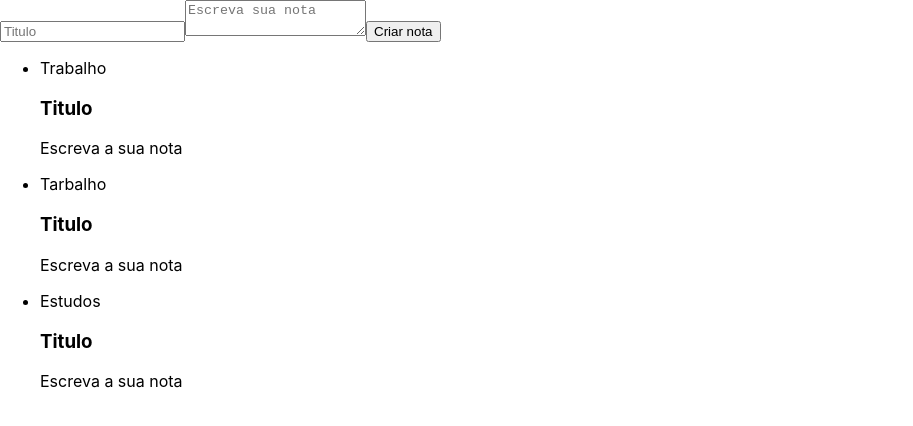
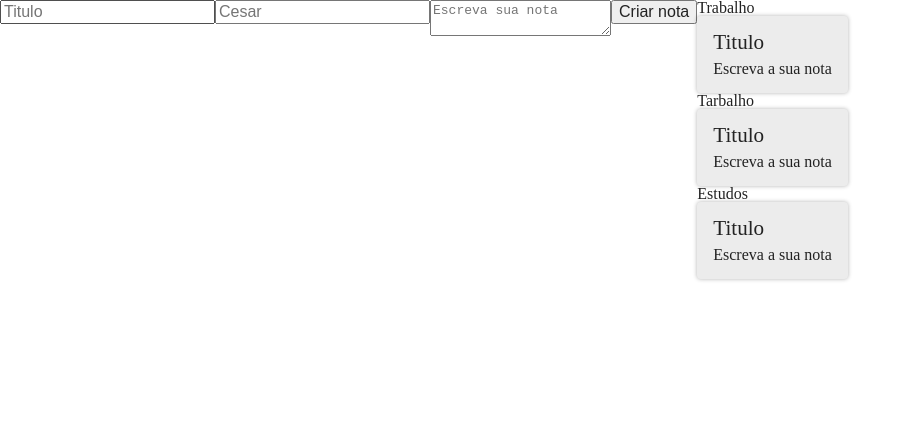
Before and after one commit to gualterapple/React---ceep, a React (Create React App) app: page / in a window 1280 px wide. Shown: the top 426 px of the page, without its empty margins (0-913 px from the left). Built offline with nearby package versions, Linux system fonts and the light colour scheme.

Commit message:
Guardando alteraçoes

```diff
--- a/src/App.css
+++ b/src/App.css
@@ -1,38 +1,12 @@
-.App {
-  text-align: center;
+.conteudo{
+  display:flex;
 }
 
-.App-logo {
-  height: 40vmin;
-  pointer-events: none;
+:root
+{
+  --primaria: #58a4b0;
+  --secundaria: #373f51;
+  --secundaria-ativa: #cccccc;
+  --fundo: #ffffff;
+  --fundo-detalhes: #ececec;
 }
-
-@media (prefers-reduced-motion: no-preference) {
-  .App-logo {
-    animation: App-logo-spin infinite 20s linear;
-  }
-}
-
-.App-header {
-  background-color: #282c34;
-  min-height: 100vh;
-  display: flex;
-  flex-direction: column;
-  align-items: center;
-  justify-content: center;
-  font-size: calc(10px + 2vmin);
-  color: white;
-}
-
-.App-link {
-  color: #61dafb;
-}
-
-@keyframes App-logo-spin {
-  from {
-    transform: rotate(0deg);
-  }
-  to {
-    transform: rotate(360deg);
-  }
-}
--- a/src/App.js
+++ b/src/App.js
@@ -1,12 +1,12 @@
 import "./App.css";
-import  ListaDeNotas  from "./components/ListaDeNotas";
-import  FormularioCadastro  from "./components/FormularioCadastro";
+import  ListaDeNotas  from "./components/ListaDeNotas/ListaDeNotas";
+import  FormularioCadastro  from "./components/FormularioCadastro/FormularioCadastro";
 import { Component } from 'react';
 
 class App extends Component {
   render(){
     return (
-      <section>
+      <section className="conteudo">
         <FormularioCadastro />
         <ListaDeNotas />
       </section>
--- a/src/components/CardNota.jsx
+++ /dev/null
@@ -1,15 +0,0 @@
-import React, { Component } from "react";
-class CardNota extends Component {
-  render() {
-    return (
-      <section>
-        <header>
-          <h1>Titulo</h1>
-        </header>
-        <p>Escreva a sua nota</p>
-      </section>
-    );
-  }
-}
-
-export default CardNota;
--- /dev/null
+++ b/src/components/CardNota/CardNota.jsx
@@ -0,0 +1,16 @@
+import React, { Component } from "react";
+import "./estilo.css"
+class CardNota extends Component {
+  render() {
+    return (
+      <section className="card-nota">
+        <header className="card-nota_cabecalho">
+          <h1 className="card-nota_titulo">Titulo</h1>
+        </header>
+        <p className="card-nota_texto">Escreva a sua nota</p>
+      </section>
+    );
+  }
+}
+
+export default CardNota;
--- /dev/null
+++ b/src/components/CardNota/estilo.css
@@ -0,0 +1,27 @@
+.card-nota {
+    display: flex;
+    flex-direction: column;
+    align-items: flex-start;
+    justify-content: space-between;
+    background-color: var(--fundo-detalhes);
+    border-radius: 4px;
+    flex-wrap: wrap;
+    box-shadow: 0 0 4px rgba(0, 0, 0, 0.3);
+    padding: 16px;
+  }
+  .card-nota_cabecalho {
+    font-size: 1.1em;
+    display: flex;
+    justify-content: space-between;
+    align-items: center;
+  }
+
+  .card-nota_texto {
+    margin-top: 8px;
+    font-size: 1em;
+  }
+
+  .card-nota_titulo {
+    font-size: 1.2em;
+    margin-right: 12px;
+  }
--- a/src/components/FormularioCadastro.jsx
+++ b/src/components/FormularioCadastro/FormularioCadastro.jsx
@@ -1,10 +1,12 @@
 import React, { Component } from "react";
+import "./estilo.css"
 
 class FormularioCadastro extends Component {
   render() {
     return (
       <form>
         <input type="text" placeholder="Titulo" />
+        <input type="text" placeholder="Cesar" />
         <textarea placeholder="Escreva sua nota" />
         <button>Criar nota</button>
       </form>
--- a/src/components/ListaDeNotas.jsx
+++ b/src/components/ListaDeNotas/ListaDeNotas.jsx
@@ -1,13 +1,14 @@
 import React, { Component } from "react";
-import CardNota from "./CardNota";
+import CardNota from "../CardNota/CardNota";
+import "./estilo.css"
 
 class ListaDeNotas extends Component {
   render() {
     return (
       <ul>
-          {Array.of("Trabalho", "Tarbalho", "Estudos").map((categoria) => {
+          {Array.of("Trabalho", "Tarbalho", "Estudos").map((categoria, index) => {
               return(
-                <li>
+                <li key={index}>
                 <div>{categoria}</div>
                 <CardNota/>
                 </li>
--- /dev/null
+++ b/src/components/ListaDeNotas/estilo.css
@@ -0,0 +1,29 @@
+.form-cadastro {
+    flex-grow: 2;
+    box-shadow: 0 0 4px rgba(0, 0, 0, 0.3);
+    z-index: 1;
+    min-height: 100vh;
+    display: flex;
+    flex-direction: column;
+    padding: 12px 40px;
+  }
+  .form-cadastro_input {
+    margin-top: 8px;
+    padding: 4px;
+    border: none;
+    background-color: var(--fundo-detalhes);
+    font-family: Arial, Helvetica, sans-serif;
+    font-weight: 100;
+  }
+
+  .form-cadastro_submit {
+    align-self: flex-end;
+    width: 30%;
+    background-color: var(--secundaria);
+    color: white;
+    font-weight: 400;
+  }
+
+  .form-cadastro_submit:active {
+    background-color: var(--secundaria-ativa);
+  }
--- a/src/index.css
+++ b/src/index.css
@@ -1,13 +1,441 @@
-body {
+html,
+body,
+div,
+span,
+applet,
+object,
+iframe,
+h1,
+h2,
+h3,
+h4,
+h5,
+h6,
+p,
+blockquote,
+pre,
+a,
+abbr,
+acronym,
+address,
+big,
+cite,
+code,
+del,
+dfn,
+em,
+img,
+ins,
+kbd,
+q,
+s,
+samp,
+small,
+strike,
+strong,
+sub,
+sup,
+tt,
+var,
+b,
+u,
+i,
+center,
+dl,
+dt,
+dd,
+ol,
+ul,
+li,
+fieldset,
+form,
+label,
+legend,
+table,
+caption,
+tbody,
+tfoot,
+thead,
+tr,
+th,
+td,
+article,
+aside,
+canvas,
+details,
+embed,
+figure,
+figcaption,
+footer,
+header,
+hgroup,
+menu,
+nav,
+output,
+ruby,
+section,
+summary,
+time,
+mark,
+audio,
+video {
   margin: 0;
-  font-family: -apple-system, BlinkMacSystemFont, 'Segoe UI', 'Roboto', 'Oxygen',
-    'Ubuntu', 'Cantarell', 'Fira Sans', 'Droid Sans', 'Helvetica Neue',
-    sans-serif;
-  -webkit-font-smoothing: antialiased;
-  -moz-osx-font-smoothing: grayscale;
+  padding: 0;
+  border: 0;
+  font-size: 100%;
+  font: inherit;
+  vertical-align: baseline;
 }
 
-code {
-  font-family: source-code-pro, Menlo, Monaco, Consolas, 'Courier New',
-    monospace;
+/* make sure to set some focus styles for accessibility */
+:focus {
+  outline: 0;
 }
+
+/* HTML5 display-role reset for older browsers */
+article,
+aside,
+details,
+figcaption,
+figure,
+footer,
+header,
+hgroup,
+menu,
+nav,
+section {
+  display: block;
+}
+
+body {
+  line-height: 1;
+}
+
+ol,
+ul {
+  list-style: none;
+}
+
+blockquote,
+q {
+  quotes: none;
+}
+
+blockquote:before,
+blockquote:after,
+q:before,
+q:after {
+  content: "";
+  content: none;
+}
+
+table {
+  border-collapse: collapse;
+  border-spacing: 0;
+}
+
+input[type="search"]::-webkit-search-cancel-button,
+input[type="search"]::-webkit-search-decoration,
+input[type="search"]::-webkit-search-results-button,
+input[type="search"]::-webkit-search-results-decoration {
+  -webkit-appearance: none;
+  -moz-appearance: none;
+}
+
+input[type="search"] {
+  -webkit-appearance: none;
+  -moz-appearance: none;
+  -webkit-box-sizing: content-box;
+  -moz-box-sizing: content-box;
+  box-sizing: content-box;
+}
+
+textarea {
+  overflow: auto;
+  vertical-align: top;
+  resize: vertical;
+}
+
+/**
+ * Correct `inline-block` display not defined in IE 6/7/8/9 and Firefox 3.
+ */
+
+audio,
+canvas,
+video {
+  display: inline-block;
+  *display: inline;
+  *zoom: 1;
+  max-width: 100%;
+}
+
+/**
+ * Prevent modern browsers from displaying `audio` without controls.
+ * Remove excess height in iOS 5 devices.
+ */
+
+audio:not([controls]) {
+  display: none;
+  height: 0;
+}
+
+/**
+ * Address styling not present in IE 7/8/9, Firefox 3, and Safari 4.
+ * Known issue: no IE 6 support.
+ */
+
+[hidden] {
+  display: none;
+}
+
+/**
+ * 1. Correct text resizing oddly in IE 6/7 when body `font-size` is set using
+ *    `em` units.
+ * 2. Prevent iOS text size adjust after orientation change, without disabling
+ *    user zoom.
+ */
+
+html {
+  font-size: 100%; /* 1 */
+  -webkit-text-size-adjust: 100%; /* 2 */
+  -ms-text-size-adjust: 100%; /* 2 */
+}
+
+/**
+ * Address `outline` inconsistency between Chrome and other browsers.
+ */
+
+a:focus {
+  outline: thin dotted;
+}
+
+/**
+ * Improve readability when focused and also mouse hovered in all browsers.
+ */
+
+a:active,
+a:hover {
+  outline: 0;
+}
+
+/**
+ * 1. Remove border when inside `a` element in IE 6/7/8/9 and Firefox 3.
+ * 2. Improve image quality when scaled in IE 7.
+ */
+
+img {
+  border: 0; /* 1 */
+  -ms-interpolation-mode: bicubic; /* 2 */
+}
+
+/**
+ * Address margin not present in IE 6/7/8/9, Safari 5, and Opera 11.
+ */
+
+figure {
+  margin: 0;
+}
+
+/**
+ * Correct margin displayed oddly in IE 6/7.
+ */
+
+form {
+  margin: 0;
+}
+
+/**
+ * Define consistent border, margin, and padding.
+ */
+
+fieldset {
+  border: 1px solid #c0c0c0;
+  margin: 0 2px;
+  padding: 0.35em 0.625em 0.75em;
+}
+
+/**
+ * 1. Correct color not being inherited in IE 6/7/8/9.
+ * 2. Correct text not wrapping in Firefox 3.
+ * 3. Correct alignment displayed oddly in IE 6/7.
+ */
+
+legend {
+  border: 0; /* 1 */
+  padding: 0;
+  white-space: normal; /* 2 */
+  *margin-left: -7px; /* 3 */
+}
+
+/**
+ * 1. Correct font size not being inherited in all browsers.
+ * 2. Address margins set differently in IE 6/7, Firefox 3+, Safari 5,
+ *    and Chrome.
+ * 3. Improve appearance and consistency in all browsers.
+ */
+
+button,
+input,
+select,
+textarea {
+  font-size: 100%; /* 1 */
+  margin: 0; /* 2 */
+  vertical-align: baseline; /* 3 */
+  *vertical-align: middle; /* 3 */
+}
+
+/**
+ * Address Firefox 3+ setting `line-height` on `input` using `!important` in
+ * the UA stylesheet.
+ */
+
+button,
+input {
+  line-height: normal;
+}
+
+/**
+ * Address inconsistent `text-transform` inheritance for `button` and `select`.
+ * All other form control elements do not inherit `text-transform` values.
+ * Correct `button` style inheritance in Chrome, Safari 5+, and IE 6+.
+ * Correct `select` style inheritance in Firefox 4+ and Opera.
+ */
+
+button,
+select {
+  text-transform: none;
+}
+
+/**
+ * 1. Avoid the WebKit bug in Android 4.0.* where (2) destroys native `audio`
+ *    and `video` controls.
+ * 2. Correct inability to style clickable `input` types in iOS.
+ * 3. Improve usability and consistency of cursor style between image-type
+ *    `input` and others.
+ * 4. Remove inner spacing in IE 7 without affecting normal text inputs.
+ *    Known issue: inner spacing remains in IE 6.
+ */
+
+button,
+html input[type="button"], /* 1 */
+input[type="reset"],
+input[type="submit"] {
+  -webkit-appearance: button; /* 2 */
+  cursor: pointer; /* 3 */
+  *overflow: visible; /* 4 */
+}
+
+/**
+ * Re-set default cursor for disabled elements.
+ */
+
+button[disabled],
+html input[disabled] {
+  cursor: default;
+}
+
+/**
+ * 1. Address box sizing set to content-box in IE 8/9.
+ * 2. Remove excess padding in IE 8/9.
+ * 3. Remove excess padding in IE 7.
+ *    Known issue: excess padding remains in IE 6.
+ */
+
+input[type="checkbox"],
+input[type="radio"] {
+  box-sizing: border-box; /* 1 */
+  padding: 0; /* 2 */
+  *height: 13px; /* 3 */
+  *width: 13px; /* 3 */
+}
+
+/**
+ * 1. Address `appearance` set to `searchfield` in Safari 5 and Chrome.
+ * 2. Address `box-sizing` set to `border-box` in Safari 5 and Chrome
+ *    (include `-moz` to future-proof).
+ */
+
+input[type="search"] {
+  -webkit-appearance: textfield; /* 1 */
+  -moz-box-sizing: content-box;
+  -webkit-box-sizing: content-box; /* 2 */
+  box-sizing: content-box;
+}
+
+/**
+ * Remove inner padding and search cancel button in Safari 5 and Chrome
+ * on OS X.
+ */
+
+input[type="search"]::-webkit-search-cancel-button,
+input[type="search"]::-webkit-search-decoration {
+  -webkit-appearance: none;
+}
+
+/**
+ * Remove inner padding and border in Firefox 3+.
+ */
+
+button::-moz-focus-inner,
+input::-moz-focus-inner {
+  border: 0;
+  padding: 0;
+}
+
+/**
+ * 1. Remove default vertical scrollbar in IE 6/7/8/9.
+ * 2. Improve readability and alignment in all browsers.
+ */
+
+textarea {
+  overflow: auto; /* 1 */
+  vertical-align: top; /* 2 */
+}
+
+/**
+ * Remove most spacing between table cells.
+ */
+
+table {
+  border-collapse: collapse;
+  border-spacing: 0;
+}
+
+html,
+button,
+input,
+select,
+textarea {
+  color: #222;
+}
+
+::-moz-selection {
+  background: #b3d4fc;
+  text-shadow: none;
+}
+
+::selection {
+  background: #b3d4fc;
+  text-shadow: none;
+}
+
+img {
+  vertical-align: middle;
+}
+
+fieldset {
+  border: 0;
+  margin: 0;
+  padding: 0;
+}
+
+textarea {
+  resize: vertical;
+}
+
+.chromeframe {
+  margin: 0.2em 0;
+  background: #ccc;
+  color: #000;
+  padding: 0.2em 0;
+}
```
Also changed, not shown: src/components/FormularioCadastro/estilo.css (added).
